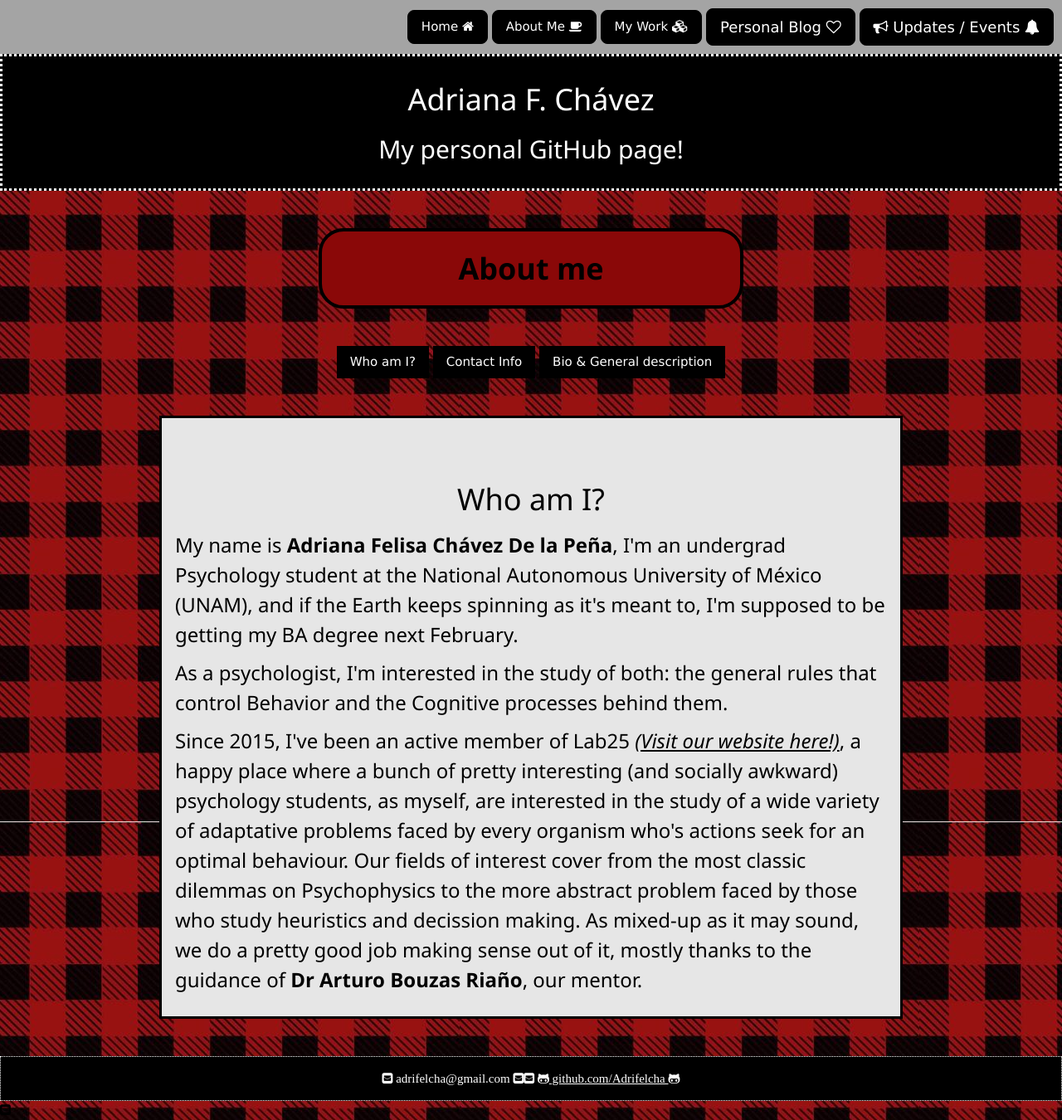
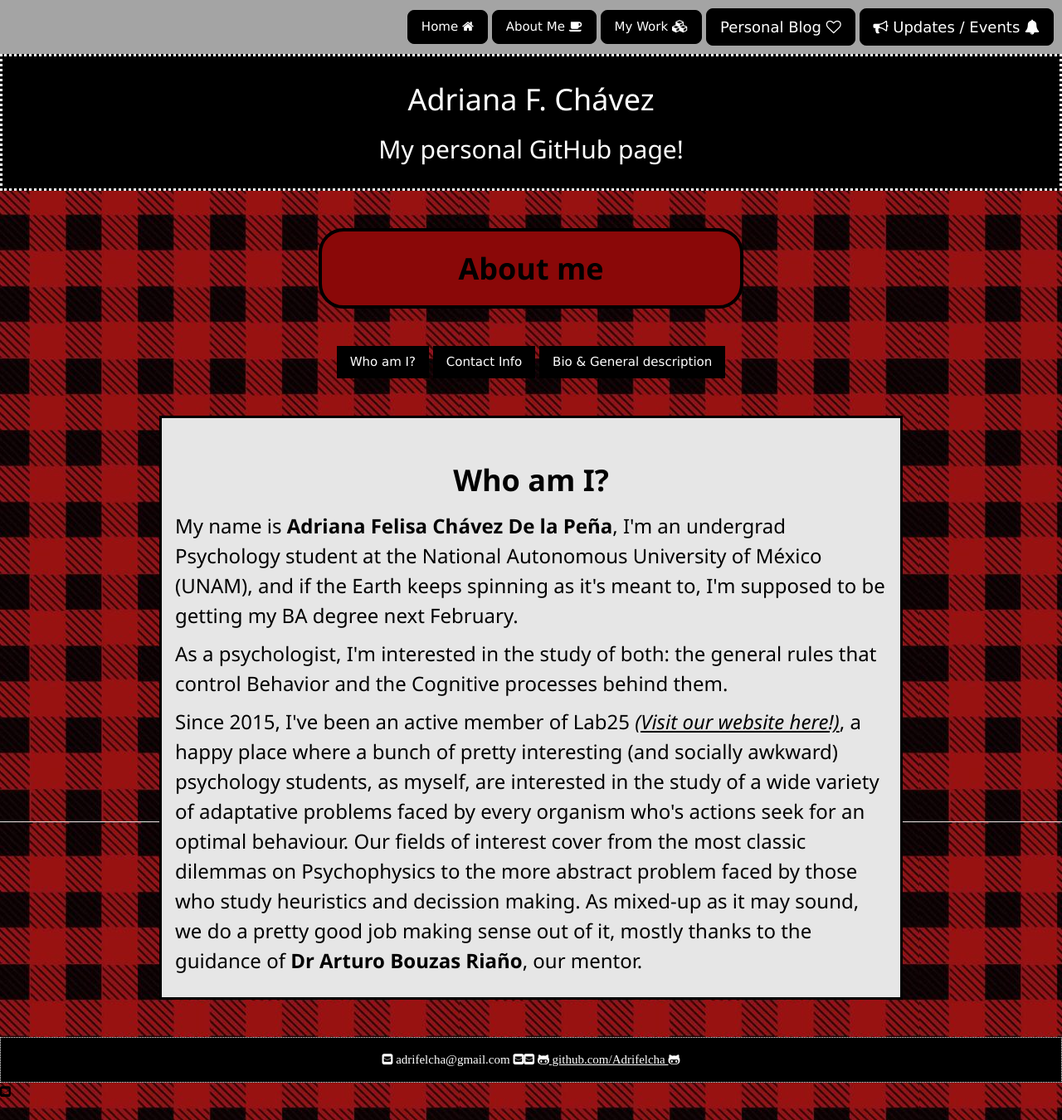
Before and after one commit to Adrifelcha/Adrifelcha-github.io, a Jekyll site: the page built from about/index.html, in a window 1280 px wide. Shown: the whole page at 83% size. Built offline with Jekyll 4.4.1, drawn with Linux system fonts in a browser that asks for light colours.

Commit message:
Update index.html

```diff
--- a/about/index.html
+++ b/about/index.html
@@ -17,9 +17,9 @@ title: About me
 
 		<br><br>
 		<div class="container" style="padding: 16px;">
-		<br><br>
+		<br>
 
-		<h1 style="text-align:center;">Who am I?</h1>
+			<h1 style="text-align:center;"><b>Who am I?</b></h1>
 
 <h3>My name is <b>Adriana Felisa Chávez De la Peña</b>, I'm an undergrad Psychology student at the National Autonomous University of México (UNAM), and if the Earth keeps spinning as it's meant to, I'm supposed to be getting my BA degree next February.</h3>
 
```
